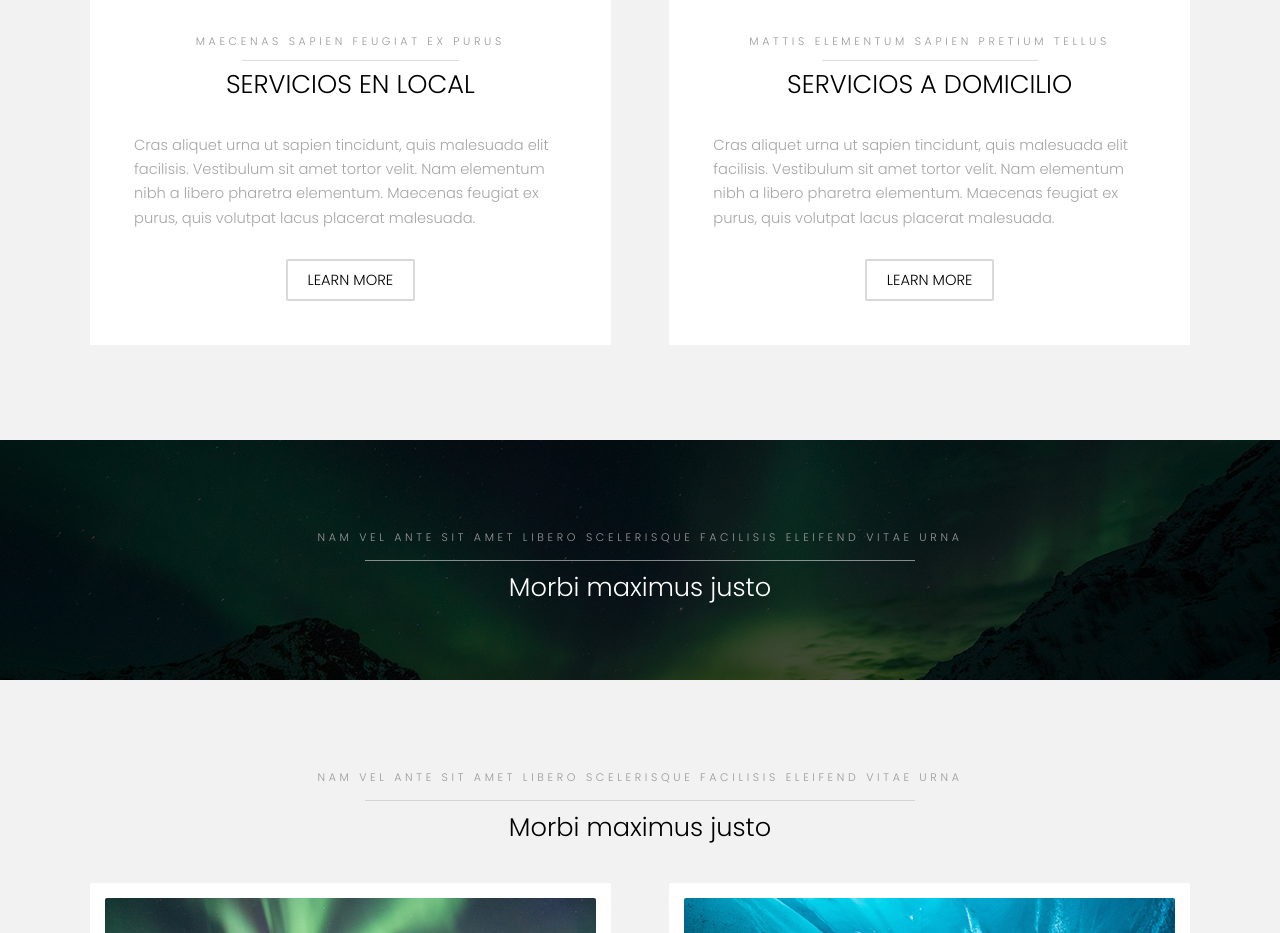
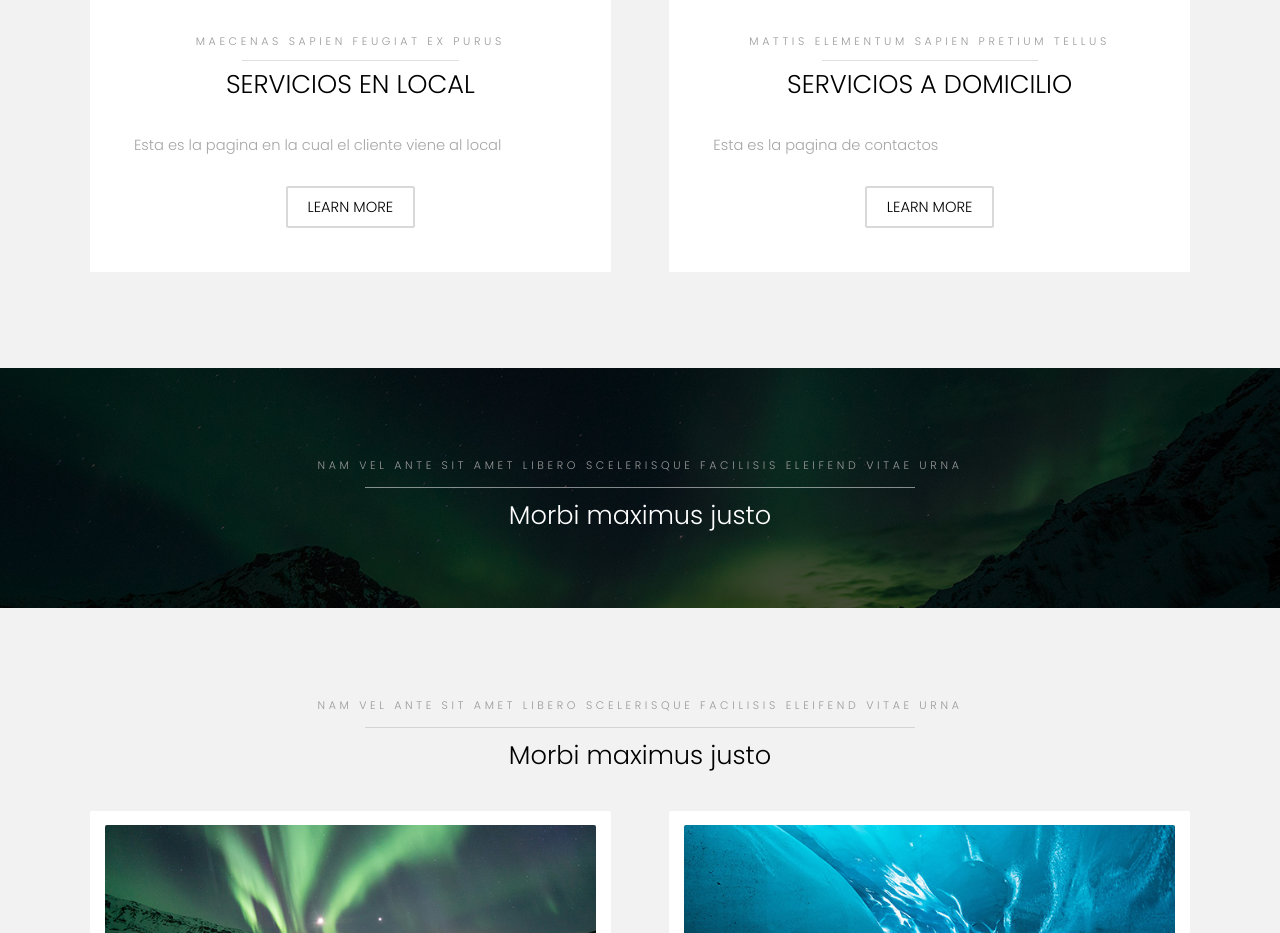
Before and after one commit to ricfati/servef_curso_git, a plain HTML site: page index.html in a window 1280 px wide. Shown: the part 960-1893 px from the top of the page. Drawn offline with Linux system fonts and the light colour scheme.

Commit message:
Esta es la pagina con los contactos

```diff
--- a/index.html
+++ b/index.html
@@ -92,7 +92,7 @@
 										<p>maecenas sapien feugiat ex purus</p>
 										<h2>SERVICIOS EN LOCAL</h2>
 									</header>
-									<p> Cras aliquet urna ut sapien tincidunt, quis malesuada elit facilisis. Vestibulum sit amet tortor velit. Nam elementum nibh a libero pharetra elementum. Maecenas feugiat ex purus, quis volutpat lacus placerat malesuada.</p>
+									<p> Esta es la pagina en la cual el cliente viene al local</p>
 									<footer class="align-center">
 										<a href="#" class="button alt">Learn More</a>
 									</footer>
@@ -110,7 +110,7 @@
 										<p>mattis elementum sapien pretium tellus</p>
 										<h2>SERVICIOS A DOMICILIO</h2>
 									</header>
-									<p> Cras aliquet urna ut sapien tincidunt, quis malesuada elit facilisis. Vestibulum sit amet tortor velit. Nam elementum nibh a libero pharetra elementum. Maecenas feugiat ex purus, quis volutpat lacus placerat malesuada.</p>
+									<p> Esta es la pagina de contactos</p>
 									<footer class="align-center">
 										<a href="#" class="button alt">Learn More</a>
 									</footer>
```
